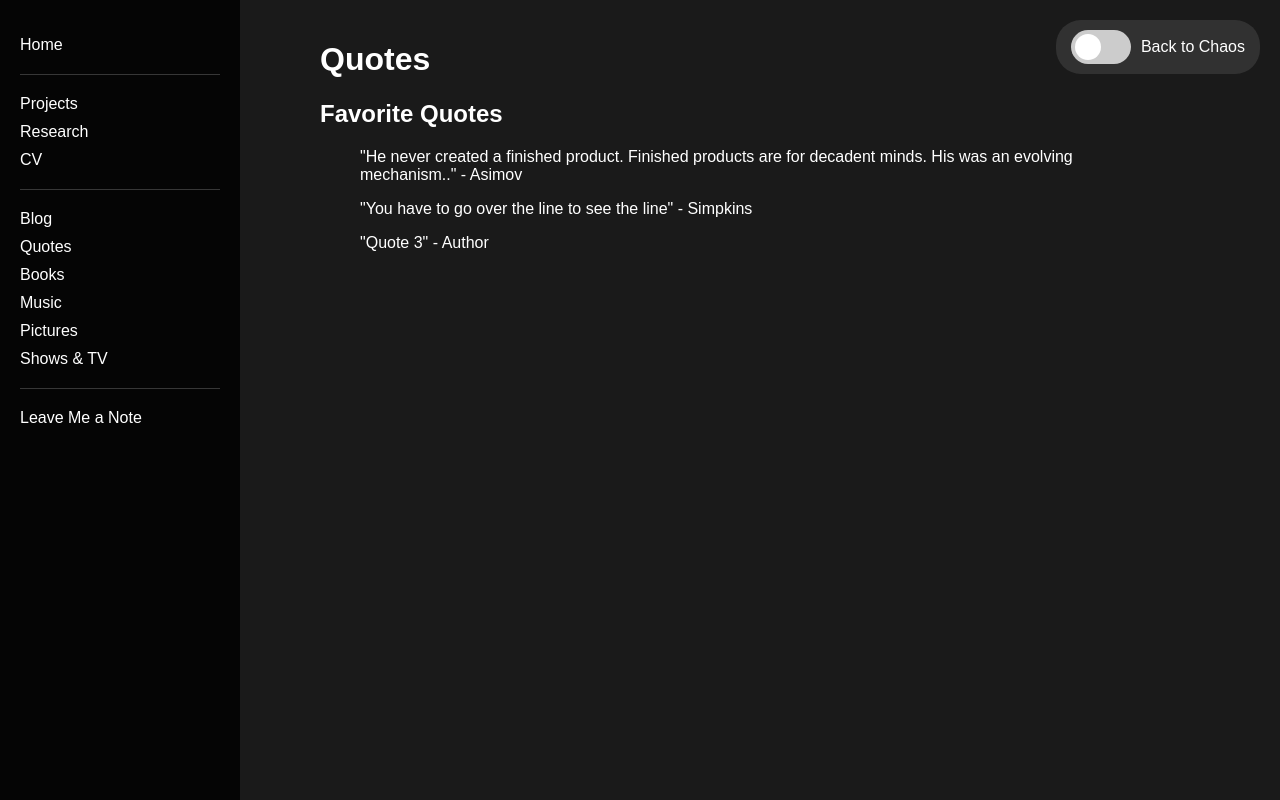
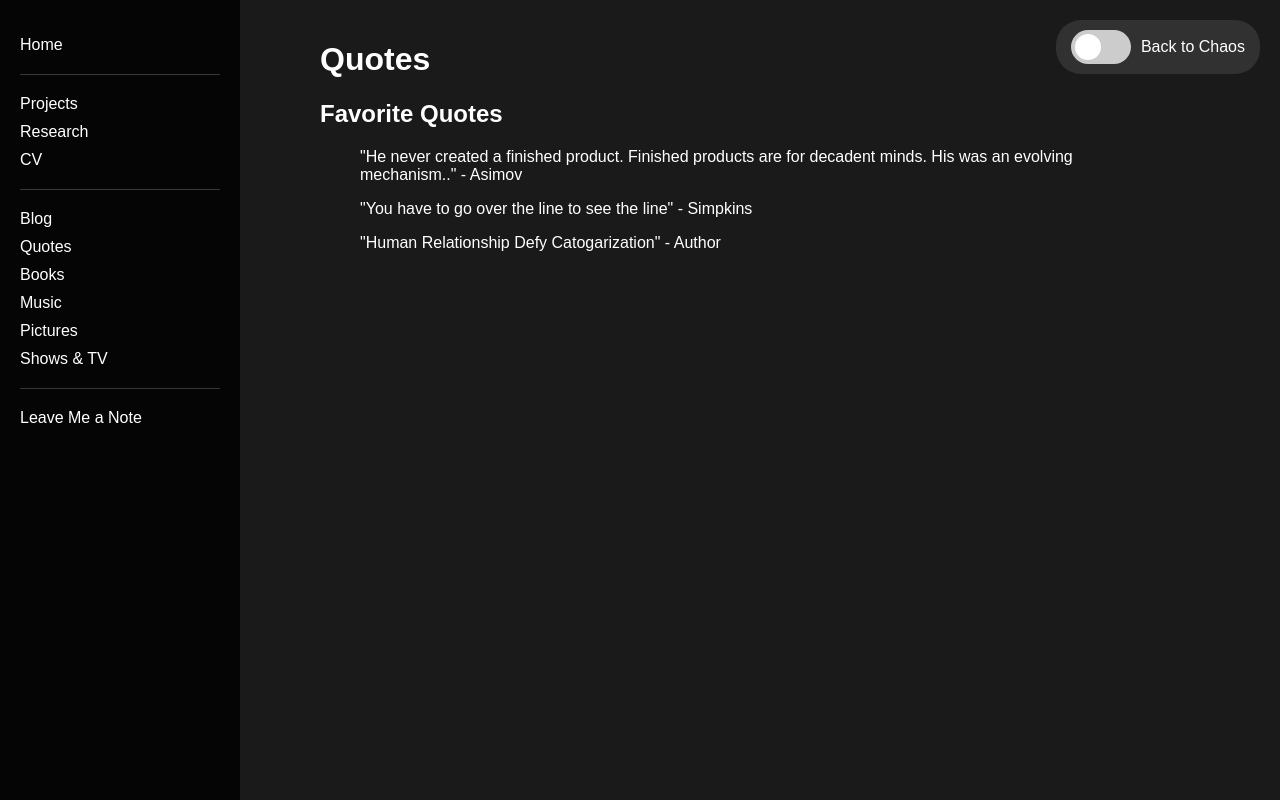
Before and after one commit to gedankener/website, a React (Create React App) app: page /quotes in a window 1280 px wide. Built offline with nearby package versions, Linux system fonts and the light colour scheme.

Commit message:
Update Quotes.js

```diff
--- a/src/pages/Quotes.js
+++ b/src/pages/Quotes.js
@@ -7,7 +7,7 @@ const Quotes = ({ isChaos }) => {
       <h2>Favorite Quotes</h2>
       <blockquote>"He never created a finished product. Finished products are for decadent minds. His was an evolving mechanism.." - Asimov</blockquote>
       <blockquote>"You have to go over the line to see the line" - Simpkins</blockquote>
-      <blockquote>"Quote 3" - Author</blockquote>
+      <blockquote>"Human Relationship Defy Catogarization" - Author</blockquote>
     </>
   );
 
```
